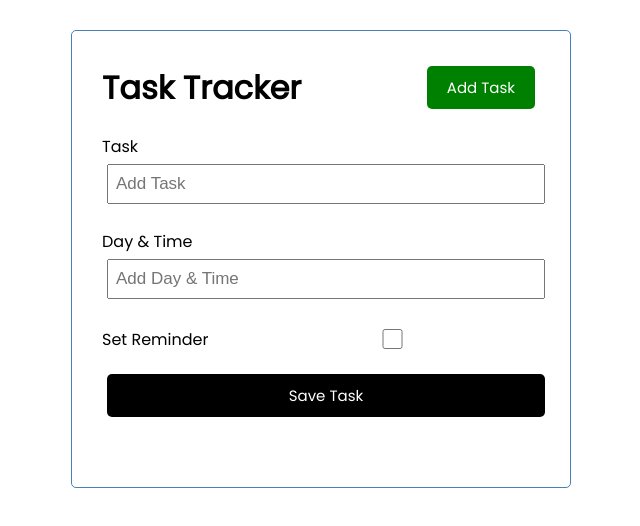
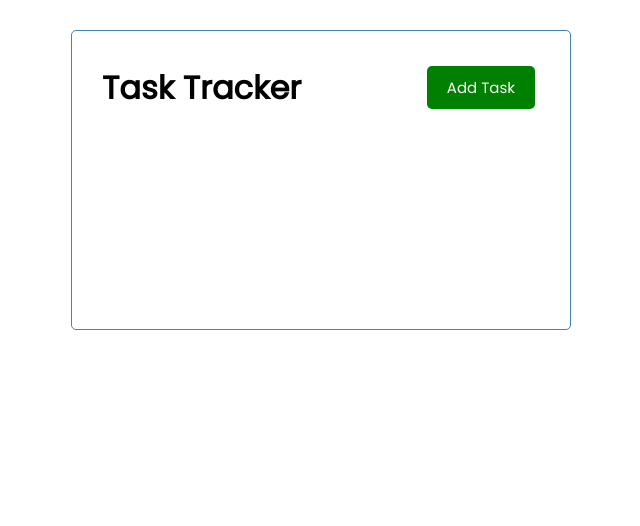
Before and after one commit to loretari/Task-Tracker, a Vue app in the folder frontend-main/: page / in a window 1280 px wide. Shown: the top 526 px of the page, without its empty margins (319-959 px from the left). Built offline with nearby package versions, Linux system fonts and the light colour scheme.

Commit message:
task tracker task_addTask2_hidden_form

```diff
--- a/frontend-main/src/App.vue
+++ b/frontend-main/src/App.vue
@@ -1,7 +1,10 @@
 <template>
 <div class="container">
  <Header title="Task Tracker"/>
-  <AddTask @add-task="addTask" />
+  <div v-if="showAddTask">
+    <AddTask @add-task="addTask" />
+  </div>
+
   <Tasks @toggle-reminder="toggleReminder" @delete-task='deleteTask'
          :tasks="tasks"/>
 
```
